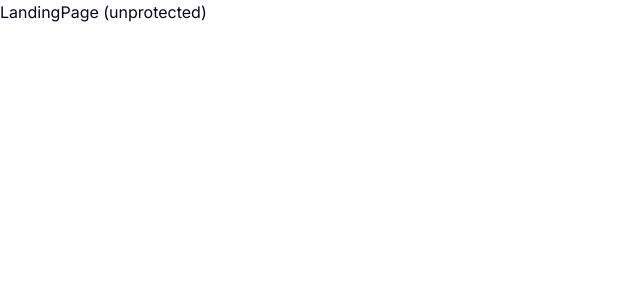
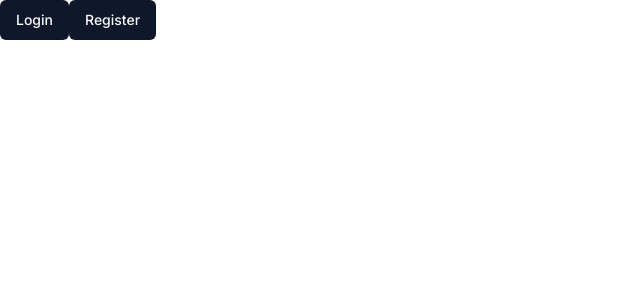
Before and after one commit to SahilDahat/Multiplier-AI-SaaS, a Next.js app: page / in a window 1280 px wide. Shown: the top 300 px of the page, without its empty margins (0-640 px from the left). Built offline with nearby package versions, Linux system fonts and the light colour scheme.

Commit message:
clerk auth

```diff
--- /dev/null
+++ b/app/(auth)/(routes)/sign-in/[[...sign-in]]/page.tsx
@@ -0,0 +1,5 @@
+import { SignIn } from "@clerk/nextjs";
+
+export default function Page() {
+  return <SignIn />;
+}
--- /dev/null
+++ b/app/(auth)/(routes)/sign-up/[[...sign-up]]/page.tsx
@@ -0,0 +1,7 @@
+//why is [[...sign-up]] used? special convention folder to have all the neccessary routes for clerk!
+
+import { SignUp } from "@clerk/nextjs";
+
+export default function Page() {
+  return <SignUp />;
+}
--- /dev/null
+++ b/app/(auth)/layout.tsx
@@ -0,0 +1,7 @@
+const AuthLayout = ({children} : {children : React.ReactNode;}) => {
+  return (
+    <div className="flex items-center justify-center h-full">{children}</div>
+  )
+}
+
+export default AuthLayout
--- a/app/(dashboard)/(routes)/dashboard/page.tsx
+++ b/app/(dashboard)/(routes)/dashboard/page.tsx
@@ -1,8 +1,12 @@
 import { Button } from "@/components/ui/button"
+import { UserButton } from "@clerk/nextjs"
 //https://nextjs.org/docs/app/building-your-application/routing/route-groups
 
 export default function DashboardPage() {
   return (
-    <Button variant="secondary">Click Me!</Button>
+    <div>
+      <Button variant="secondary">Click Me!</Button>
+      <UserButton afterSignOutUrl="/"/>
+    </div>
   )
 }
--- a/app/(landing)/page.tsx
+++ b/app/(landing)/page.tsx
@@ -1,6 +1,13 @@
+import { Button } from "@/components/ui/button";
+import Link from "next/link";
+
 const LandingPage = () => {
   return (
-    <div>LandingPage (unprotected) </div>
+    <div>
+      <Link href="/sign-in"><Button>Login</Button></Link>
+
+      <Link href="/sign-up"><Button>Register</Button></Link>
+    </div>
   )
 }
 
--- a/app/layout.tsx
+++ b/app/layout.tsx
@@ -1,6 +1,7 @@
 import type { Metadata } from 'next'
 import { Inter } from 'next/font/google'
 import './globals.css'
+import { ClerkProvider } from '@clerk/nextjs'
 
 const inter = Inter({ subsets: ['latin'] })
 
@@ -15,8 +16,10 @@
   children: React.ReactNode
 }) {
   return (
+    <ClerkProvider>
     <html lang="en">
       <body className={inter.className}>{children}</body>
     </html>
+    </ClerkProvider>
   )
 }
--- a/package.json
+++ b/package.json
@@ -9,6 +9,7 @@
     "lint": "next lint"
   },
   "dependencies": {
+    "@clerk/nextjs": "^4.27.5",
     "@radix-ui/react-slot": "^1.0.2",
     "class-variance-authority": "^0.7.0",
     "clsx": "^2.0.0",
```
Also changed, not shown: middleware.ts (added, +12 -0 lines), 2 other files (tests, documents, lock files or other folders).
